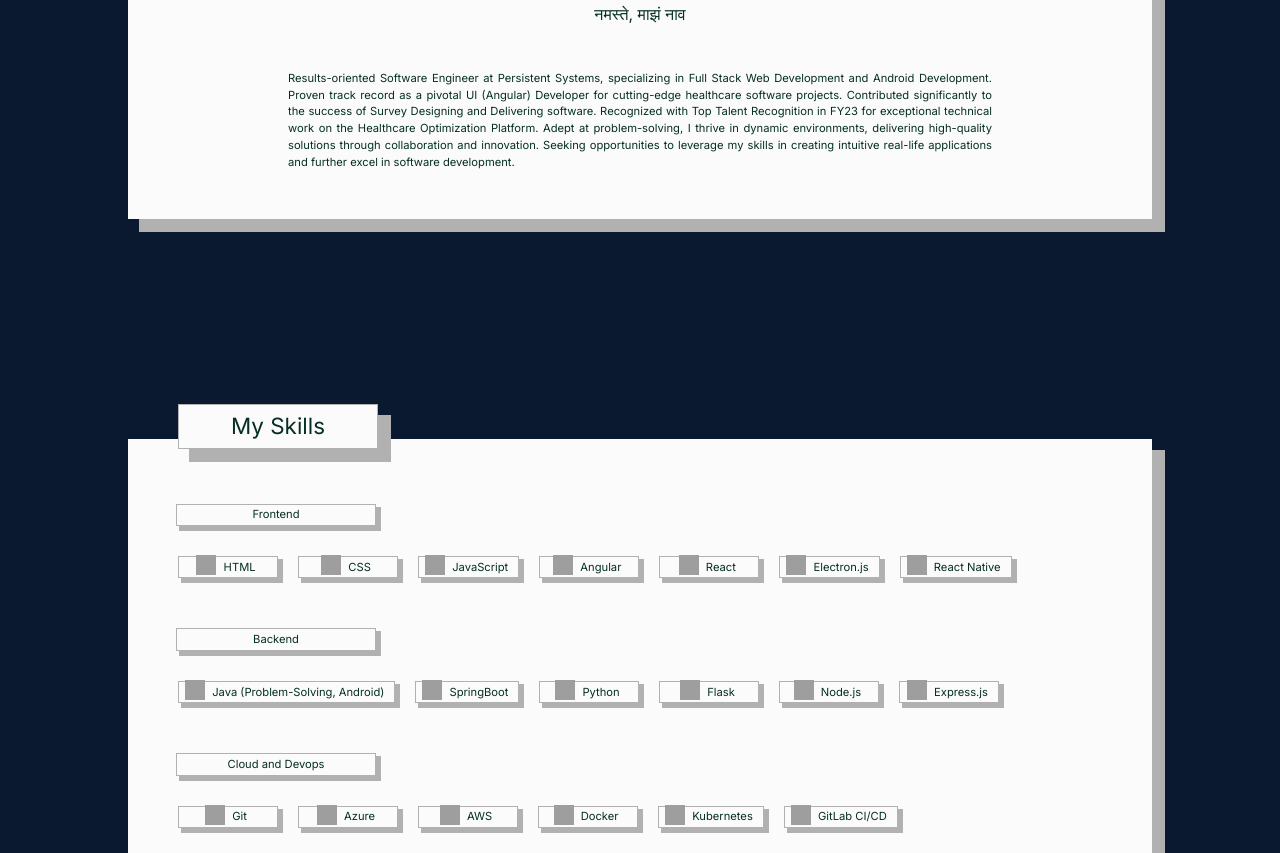
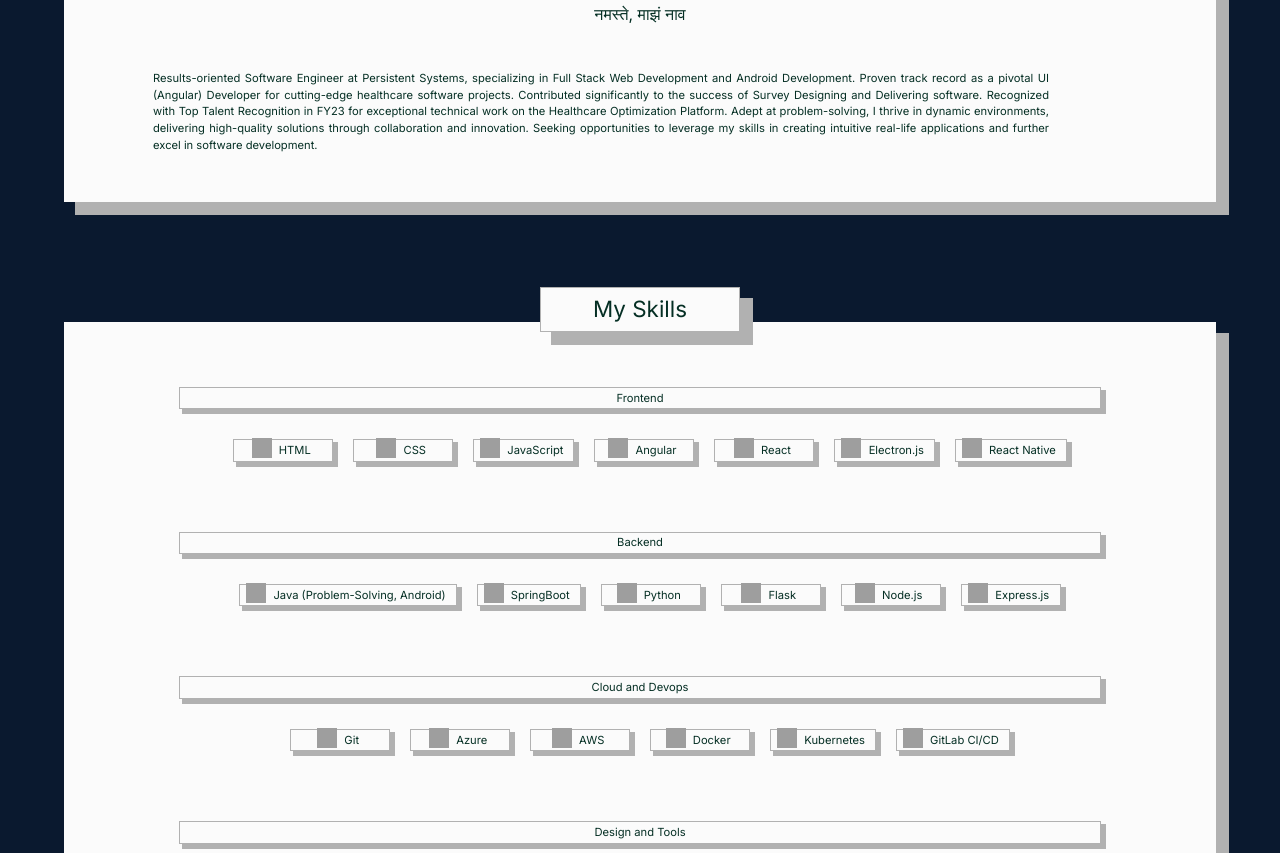
Before and after one commit to srvraj311/srvraj311, a Next.js app: page / in a window 1280 px wide. Shown: the part 617-1470 px from the top of the page. Built offline with nearby package versions, Linux system fonts and the light colour scheme; grey boxes are pictures that could not be loaded.

Commit message:
Fixed scrolling issues

```diff
--- a/src/app/App.css
+++ b/src/app/App.css
@@ -177,9 +177,9 @@ body {
   }
   .navbar {
     position: fixed;
-    top: 0px;
+    top: 0;
     left: 0px;
-    margin-top: 85px;
+    margin-top: 82px;
     display: flex;
     height: 95vh;
     width: 100vw;
@@ -189,6 +189,8 @@ body {
     flex-direction: column;
     justify-content: center;
     align-items: center;
+    overflow: hidden;
+    transition: 0.2s ease-in-out all;
   }
 
   .navbar .link{
--- a/src/app/Navigation.tsx
+++ b/src/app/Navigation.tsx
@@ -3,7 +3,7 @@ import React, { useState } from "react";
 import DarkModeToggle from "./DarkModeToggle";
 import { ThreeDotsVertical } from "react-bootstrap-icons";
 
-function Navigation() {
+function Navigation({ scrollToProfile }: any) {
   const [nav, setNav] = useState(false);
   return (
     <>
@@ -45,11 +45,12 @@ function Navigation() {
         </a>
       </div>
       {nav && (
-        <div className="navbar">
+        <nav className="navbar">
           <a
             className="link"
-            onClick={() => {
+            onClick={(e) => {
               setNav((prev) => !prev);
+              scrollToProfile();
             }}
             href="#home"
           >
@@ -63,6 +64,16 @@ function Navigation() {
             href="#skills"
           >
             Skills
+          </a>
+
+          <a
+            className="link"
+            onClick={() => {
+              setNav((prev) => !prev);
+            }}
+            href="#experience"
+          >
+            Experience
           </a>
           <a
             className="link"
@@ -78,20 +89,11 @@ function Navigation() {
             onClick={() => {
               setNav((prev) => !prev);
             }}
-            href="#experience"
-          >
-            Experience
-          </a>
-          <a
-            className="link"
-            onClick={() => {
-              setNav((prev) => !prev);
-            }}
             href="#contact"
           >
             Contact
           </a>
-        </div>
+        </nav>
       )}
     </>
   );
--- a/src/app/Profile/Profile.tsx
+++ b/src/app/Profile/Profile.tsx
@@ -4,9 +4,9 @@ import "./profile.css";
 import Greeting from "../Greeting/Greeting";
 import { Download, EnvelopeAt, Phone } from "react-bootstrap-icons";
 
-function Profile() {
+const Profile = React.forwardRef(({props, ref}: any) => {
   return (
-    <div className="profile" id="home">
+    <div className="profile" id="home" ref={ref}>
       <div className="profile_container" style={{ display: "flex", justifyContent: "center", height: '100%'}}>
         <div className="profile_pic">
           <img
@@ -54,6 +54,6 @@ function Profile() {
       </div>
     </div>
   );
-}
+});
 
 export default Profile;
--- a/src/app/Profile/profile.css
+++ b/src/app/Profile/profile.css
@@ -2,10 +2,15 @@
   background-color: var(--light-bg);
   height: auto;
   width: 75%;
-  margin: 200px auto;
+  margin: auto;
   box-shadow: var(--shadow);
   display: flex;
   flex-direction: column;
+  align-self: start;
+  position: relative;
+  top: 200px;
+  margin-bottom: 300px;
+  scroll-margin: 200px;
 }
 .profile_pic {
   height: auto;
@@ -108,7 +113,7 @@
 
 @media only screen and (max-width: 1365px) {
   .profile {
-    width: 80%;
+    width: 90%;
     flex-direction: column;
   }
   .profile_container {
@@ -165,12 +170,12 @@
     align-items: center;
   }
   .bio {
-    max-width: 55vw;
-    width: 80%;
+    max-width: 70vw;
+    width: 100%;
     min-width: none;
     position: relative;
     top: 0px;
-    left: 0px !important;
+    left: 25px !important;
     margin: 3rem 0;
     font-size: 0.7rem;
   }
--- a/src/app/Projects/Projects.css
+++ b/src/app/Projects/Projects.css
@@ -7,6 +7,7 @@
   color: var(--color);
   box-shadow: var(--shadow);
   border-radius: 0 !important;
+  scroll-margin: 100px;
 }
 .project_card .card-small {
   background-color: var(--light-bg);
@@ -164,6 +165,10 @@
 
 
 @media only screen and (max-width: 1365px) {
+    .project_card {
+      width: 90%;
+      scroll-margin: 150px;
+    }
     .project_card .card-small {
         width: 60%;
         min-height: 40px;
@@ -173,7 +178,7 @@
     .project_card .content .project {
         margin: 20px;
         padding: 1.8rem;
-        width: 93%;
+        width: 94%;
         height: auto;
     }
     .project_card .content .project_name {
--- a/src/app/Projects/Projects.tsx
+++ b/src/app/Projects/Projects.tsx
@@ -270,7 +270,7 @@ function Projects() {
               className="project_link"
               style={{ marginLeft: "10px", padding: "24px" }}
             >
-              Seat Allocation System - Codin Problem
+              Seat Allocation System - Coding Problem
             </span>
           </div>
           <div className="project_desc">
--- a/src/app/Skills/Skills.css
+++ b/src/app/Skills/Skills.css
@@ -7,6 +7,7 @@
   color: var(--color);
   box-shadow: var(--shadow);
   border-radius: 0 !important;
+  scroll-margin: 100px;
 }
 .card-small {
   background-color: var(--light-bg);
@@ -78,15 +79,33 @@
 
 @media only screen and (max-width: 1365px) {
   .card {
-    width: 80%;
+    width: 90%;
+    display: flex;
+    justify-content: center;
+    flex-direction: column;
     margin: 20px auto;
+    scroll-margin: 150px;
+  }
+  .card-small {
+    margin: auto;
+  }
+  .skills {
+    left: auto;
+  }
+  .skills_holder {
+    align-items: center;
+    justify-content: center;
+  }
+  .category {
+    margin-left: auto;
+    margin-right: auto;
   }
   .skill {
     font-size: 0.7rem;
     height: 1.4rem;
   }
   .category {
-    width: 200px;
+    width: 80%;
   }
   .card-small {
     width: 200px;
--- a/src/app/page.tsx
+++ b/src/app/page.tsx
@@ -1,5 +1,5 @@
 "use client";
-import React, { useEffect, useState } from "react";
+import React, { useEffect, useRef, useState } from "react";
 import "./App.css";
 import Profile from "./Profile/Profile";
 import Skills from "./Skills/Skills";
@@ -10,14 +10,23 @@ import Footer from "./Footer/Footer";
 import Navigation from "./Navigation";
 
 function App() {
+  const profileRef = useRef<HTMLDivElement>(null);
+
+  // Function to handle scrolling to the profile section
+  const scrollToProfile = () => {
+    if (profileRef.current) {
+      profileRef.current.scrollIntoView({ behavior: 'smooth', block: 'start' });
+    }
+  };
+
   return (
     <div style={{display: 'flex', flexDirection: 'column', justifyContent: 'center', alignItems: 'center'}}>
-    <Profile />
+    <Profile ref={profileRef} />
     <Skills />
     <Experiences />
     <Projects />
     <Footer />
-    <Navigation />
+    <Navigation scrollToProfile={scrollToProfile} />
     </div>
   );
 }
```
